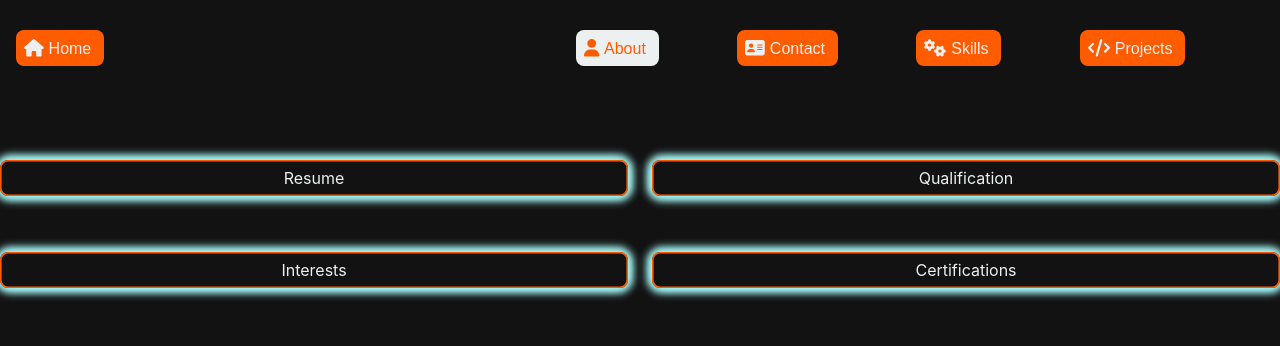
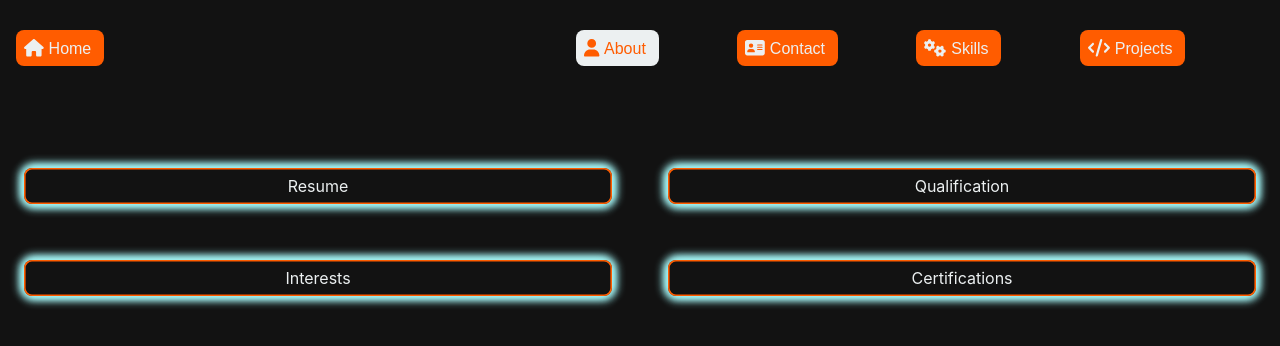
Before and after one commit to RajveerNarang/raghuweb, a React (Vite) app: page /about in a window 1280 px wide. Shown: the top 346 px of the page. Built offline with nearby package versions, Linux system fonts and the light colour scheme.

Commit message:
TODO: Restructure SCSS

```diff
--- a/src/Components/AboutComponent/about.module.scss
+++ b/src/Components/AboutComponent/about.module.scss
@@ -8,10 +8,8 @@
 	grid-template-columns: 1fr;
 
 	@include media-md {
-		grid-template-columns: repeat(2, 1fr);
-		grid-template-rows: 0fr;
-		transition: grid-template-rows 0.5s ease-in-out;
-		gap: 1.5rem;
+		grid-template-columns: 1fr 1fr;
+		gap: 0.5rem;
 	}
 
 }
--- a/src/Components/Basics/Dropdown/Dropdown.jsx
+++ b/src/Components/Basics/Dropdown/Dropdown.jsx
@@ -13,9 +13,9 @@ const Dropdown = (props) => {
 	<div className={`${styles.container} ${additionalClass || ''}`}>
 		<div className={`${styles.dropdownBtn}`} onClick={toggleDropdown}> {title} </div>
 		<div className={`${styles.dropdownContent} ${isOpen ? styles.slideDownAnimation : styles.slideUpAnimation}`}>
-			{data.content ? <Paragraph additionalClass={styles.marginTop} content={data.content}/> : null}
-			{data.lists ? <UnorderedList lists={data.lists} additionalClass={styles.marginTop}/> : null}
-			{data.path ? <File additionalClass={styles.marginTop} path={data.path} name={data.name} /> : null}
+			{data.content ? <Paragraph additionalClass={`${styles.marginTop_1}`} content={data.content}/> : null}
+			{data.lists ? <UnorderedList additionalClass={`${styles.marginTop_1}`} lists={data.lists}/> : null}
+			{data.path ? <File additionalClass={`${styles.marginTop_1}`} path={data.path} name={data.name} /> : null}
 		</div>
 
 	</div>
--- a/src/Components/Basics/Dropdown/dropdown.module.scss
+++ b/src/Components/Basics/Dropdown/dropdown.module.scss
@@ -6,8 +6,7 @@
 	justify-content: flex-start;
 	align-items: center;
 	flex-direction: column;
-
-	// margin: 0.2rem 0.7rem;
+	margin: 0.5rem 1.5rem;
 
 	.dropdownBtn {
 		background-color: transparent;
@@ -28,7 +27,6 @@
 
 	.dropdownContent {
 		position: relative;
-		// top: 2.3rem;
 		width: 98%;
 
 		color: $dark-text;
@@ -49,12 +47,15 @@
 		overflow: hidden;
 		transition: max-height 0.5s ease-out;
 	}
+
+	.marginTop_1 {
+		margin-top: 1rem;
+	}
 }
 
 .slideDownAnimation {
 	animation: SlideDown 1.5s ease-in-out forwards;
 	pointer-events: auto;
-
 }
 .slideUpAnimation {
 	animation: SlideUp 1.5s ease-in-out forwards;
--- a/src/styles/_keyframes.scss
+++ b/src/styles/_keyframes.scss
@@ -54,7 +54,7 @@
 		max-height: 0;
 	}
 	100% {
-		max-height: 100%;
+		max-height: 25vh;
 	}
 }
 
@@ -62,12 +62,12 @@
 	0% {
 		top: 0;
 		opacity: 1;
-		max-height: 100%;
+		max-height: 25vh;
 	}
-	35% {
+	65% {
 		max-height: 0;
 	}
-	25% {
+	75% {
 		top: 0.5rem;
 		z-index: 69;
 	}
```
